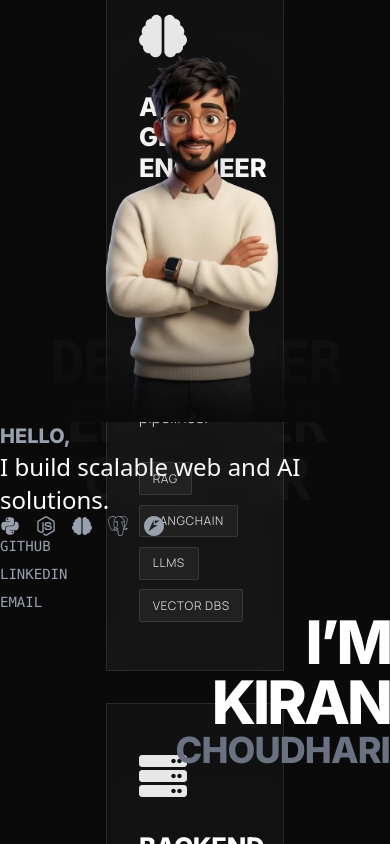
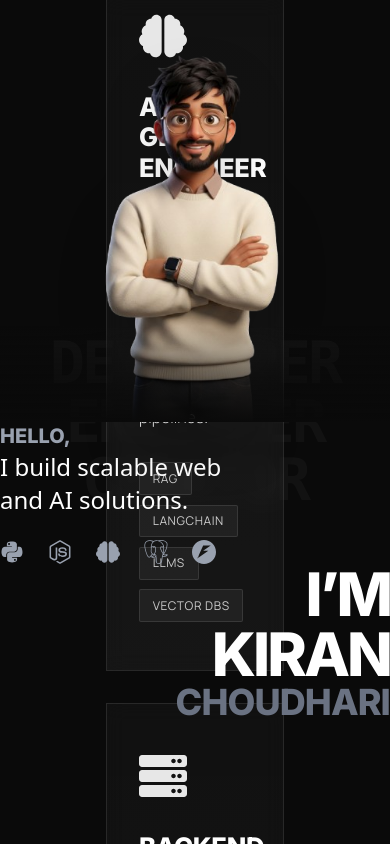
Before and after one commit to choudharikiranv15/Portfolio, a React (Vite) app: page / in a window 390 px wide. Shown: the top 844 px of the page. Built offline with nearby package versions, Linux system fonts and the light colour scheme.

Commit message:
feat: implement Hero section with animated background text, avatar, and personal introduction.

```diff
--- a/src/components/Hero/Hero.jsx
+++ b/src/components/Hero/Hero.jsx
@@ -33,15 +33,17 @@ const Hero = () => {
             <div className="relative z-10 w-full flex-grow flex flex-col md:grid md:grid-cols-12 h-full container mx-auto px-6 md:px-12 py-12 md:py-0">
 
                 {/* --- Left Column: Intro Info --- */}
-                <div className="md:col-span-4 flex flex-col justify-center items-start space-y-8 order-2 md:order-1 pt-10 md:pt-0">
+                {/* --- Left Column: Intro Info --- */}
+                <div className="md:col-span-4 flex flex-col justify-center items-start gap-6 order-2 md:order-1 pt-10 md:pt-0 md:pl-24">
                     <motion.div
                         initial={{ opacity: 0, x: -20 }}
                         animate={{ opacity: 1, x: 0 }}
                         transition={{ duration: 0.8 }}
                     >
-                        <h3 className="text-xl font-mono text-gray-400 mb-2">HELLO,</h3>
+                        <h3 className="text-xl font-mono text-gray-400 mb-4">HELLO,</h3>
                         <p className="text-2xl md:text-3xl font-light leading-snug">
-                            I build scalable <span className="text-white font-medium">web</span> and <span className="text-white font-medium">AI</span> solutions.
+                            I build scalable <span className="text-white font-medium">web</span><br />
+                            and <span className="text-white font-medium">AI</span> solutions.
                         </p>
                     </motion.div>
 
@@ -49,10 +51,10 @@ const Hero = () => {
                         initial={{ opacity: 0, x: -20 }}
                         animate={{ opacity: 1, x: 0 }}
                         transition={{ duration: 0.8, delay: 0.1 }}
-                        className="space-y-2"
+                        className="space-y-4"
                     >
 
-                        <div className="flex items-center gap-4 text-xl text-gray-400 mt-1">
+                        <div className="flex items-center gap-6 text-2xl text-gray-400 mt-2">
                             <FaPython title="Python" className="hover:text-blue-400 transition-colors" />
                             <FaNodeJs title="Node.js" className="hover:text-green-500 transition-colors" />
                             <FaBrain title="AI / ML" className="hover:text-purple-500 transition-colors" />
@@ -61,28 +63,15 @@ const Hero = () => {
                         </div>
                     </motion.div>
 
-                    {/* Left Social Links */}
-                    <motion.div
-                        initial={{ opacity: 0 }}
-                        animate={{ opacity: 1 }}
-                        transition={{ duration: 0.8, delay: 0.2 }}
-                        className="flex flex-col gap-2 font-mono text-sm text-gray-400 mt-4"
-                    >
-                        <a href="https://github.com/kiranchoudhari" className="hover:text-white transition-colors flex items-center gap-2 group">
-                            GITHUB <span className="text-xs opacity-0 group-hover:opacity-100 transition-opacity">→</span>
-                        </a>
-                        <a href="https://linkedin.com/in/kiran-choudhari" className="hover:text-white transition-colors flex items-center gap-2 group">
-                            LINKEDIN <span className="text-xs opacity-0 group-hover:opacity-100 transition-opacity">→</span>
-                        </a>
-                        <a href="mailto:contact@kiranchoudhari.com" className="hover:text-white transition-colors flex items-center gap-2 group">
-                            EMAIL <span className="text-xs opacity-0 group-hover:opacity-100 transition-opacity">→</span>
-                        </a>
-                    </motion.div>
+
                 </div>
 
 
                 {/* --- Center Column: Avatar --- */}
                 <div className="md:col-span-4 flex items-end justify-center relative order-1 md:order-2 h-[50vh] md:h-screen">
+
+
+
                     {/* Avatar Image */}
                     <motion.div
                         className="relative z-20 w-full h-full flex items-end justify-center"
@@ -102,7 +91,7 @@ const Hero = () => {
 
 
                 {/* --- Right Column: Profile & Tech --- */}
-                <div className="md:col-span-4 flex flex-col justify-center items-end text-right space-y-8 order-3 pt-4 md:pt-0">
+                <div className="md:col-span-4 flex flex-col justify-center items-end text-right space-y-8 order-3 pt-4 md:pt-0 md:pr-24">
                     <motion.div
                         initial={{ opacity: 0, x: 20 }}
                         animate={{ opacity: 1, x: 0 }}
--- a/src/components/Hero/Hero.scss
+++ b/src/components/Hero/Hero.scss
@@ -1,3 +1,5 @@
+/* Hero.scss */
+
 @keyframes pulse-slow {
 
     0%,
@@ -12,13 +14,35 @@
     }
 }
 
-@keyframes spin-slow-reverse {
+@keyframes spin-slow {
     from {
-        transform: translate(-50%, -50%) rotate(360deg);
+        transform: rotate(0deg);
     }
 
     to {
-        transform: translate(-50%, -50%) rotate(0deg);
+        transform: rotate(360deg);
+    }
+}
+
+@keyframes spin-slow-reverse {
+    from {
+        transform: rotate(360deg);
+    }
+
+    to {
+        transform: rotate(0deg);
+    }
+}
+
+@keyframes float {
+
+    0%,
+    100% {
+        transform: translateY(0);
+    }
+
+    50% {
+        transform: translateY(-10px);
     }
 }
 
@@ -26,8 +50,20 @@
     animation: pulse-slow 8s ease-in-out infinite;
 }
 
+.animate-spin-slow {
+    animation: spin-slow 20s linear infinite;
+}
+
+.animate-spin-slower {
+    animation: spin-slow 30s linear infinite;
+}
+
 .animate-spin-slow-reverse {
-    animation: spin-slow-reverse 20s linear infinite;
+    animation: spin-slow-reverse 25s linear infinite;
+}
+
+.animate-float {
+    animation: float 3s ease-in-out infinite;
 }
 
 /* Mask image for smooth avatar blending at bottom if needed */
@@ -35,3 +71,26 @@
     mask-image: linear-gradient(to bottom, black 80%, transparent 100%);
     -webkit-mask-image: linear-gradient(to bottom, black 80%, transparent 100%);
 }
+
+/* Orbit specific classes */
+.orbit-container {
+    position: absolute;
+    top: 50%;
+    left: 50%;
+    transform: translate(-50%, -50%);
+    border-radius: 50%;
+    border: 1px solid rgba(255, 255, 255, 0.05);
+    pointer-events: none;
+    /* Let clicks pass through rings */
+}
+
+.orbit-icon {
+    position: absolute;
+    top: -15px;
+    /* Offset to sit on the ring */
+    left: 50%;
+    transform: translateX(-50%);
+    pointer-events: auto;
+    /* Re-enable clicks on icons */
+    cursor: pointer;
+}
```
